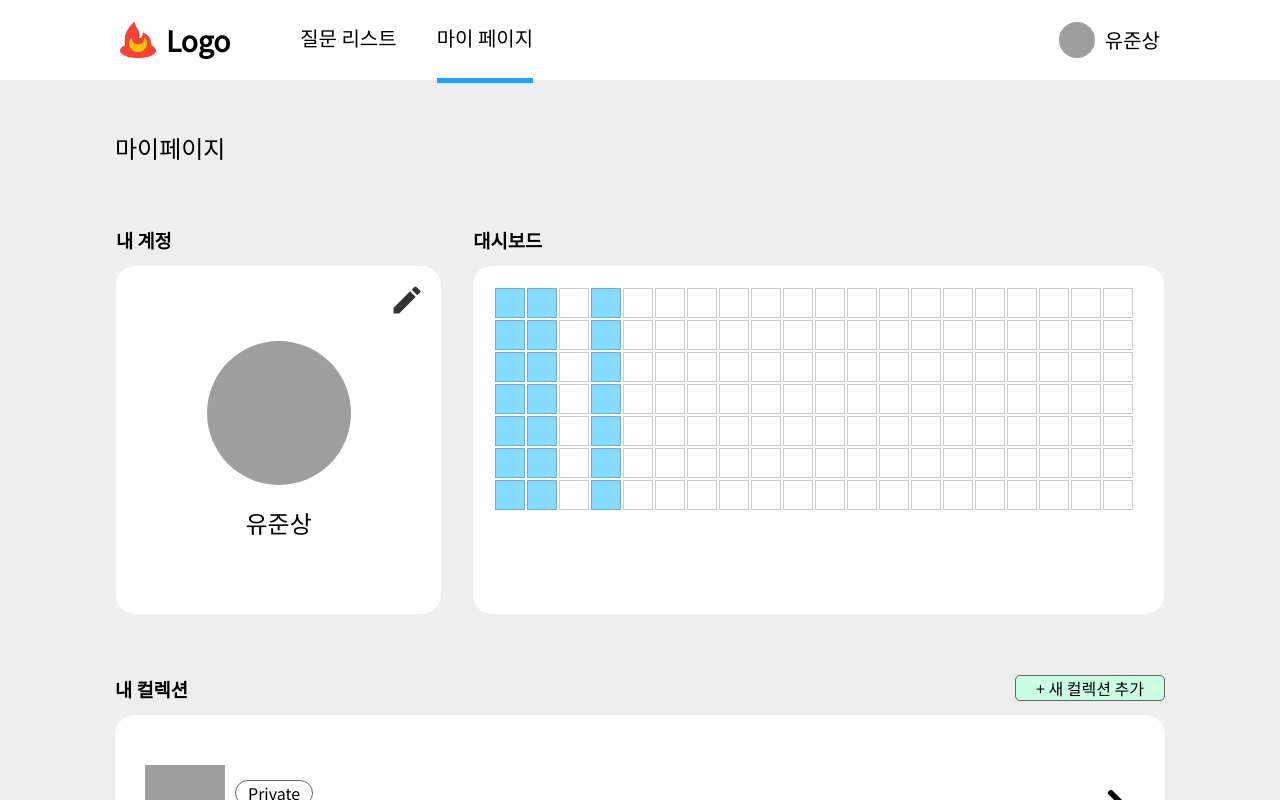
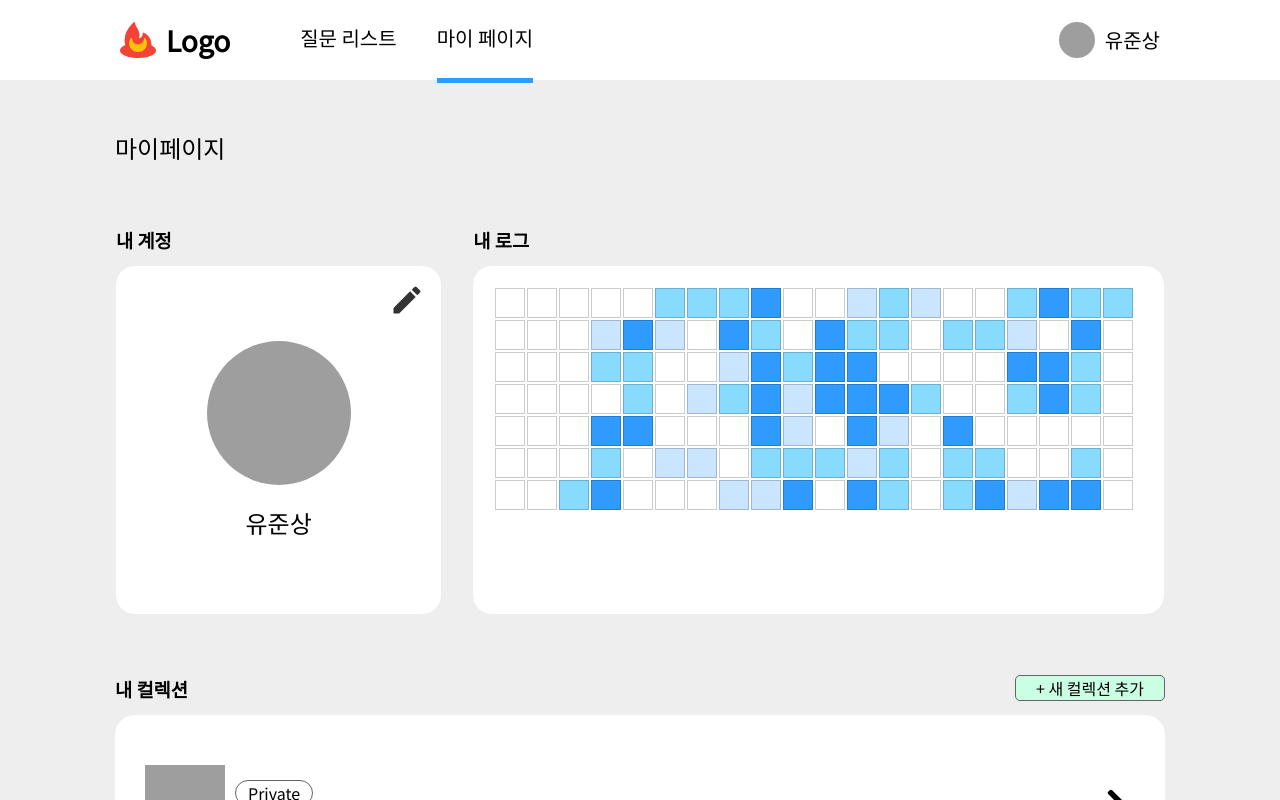
Before and after one commit to Interview-Master-Project/FrontEnd-JS, a Next.js app: page /mypage in a window 1280 px wide. Built offline with nearby package versions, Linux system fonts and the light colour scheme; grey boxes are pictures that could not be loaded.

Commit message:
Feat: 잔디밭 로그 로직 및 UI 완성

```diff
--- a/src/app/(afterLogin)/mypage/_component/DashBoard.tsx
+++ b/src/app/(afterLogin)/mypage/_component/DashBoard.tsx
@@ -1,54 +1,61 @@
 import styles from "./dashBoard.module.scss";
 import cx from "classnames";
-import dayOfYear from "dayjs/plugin/dayOfYear";
-import "dayjs/locale/ko";
+import { generateLogData } from "@/app/(afterLogin)/mypage/_function/generateLogData";
 import dayjs from "dayjs";
 
-dayjs.locale("ko");
-dayjs.extend(dayOfYear);
+export default function DashBoard() {
+  const CHECK_ROW = 7;
+  const CHECK_COL = 20;
 
-export default function DashBoard() {
-  const CHECK_ROW = 7; // 열 개수(고정)
-  const CHECK_COL = 20; // 행 개수(유동)
+  // 0. 더미 데이터 로그 생성
+  // 인수 - 현재 날짜
+  const data = generateLogData(dayjs().format("YYYY-MM-DD"));
 
-  // dummy data
-  const data = [
-    { date: "2024-09-09", count: 5 },
-    { date: "2024-09-08", count: 7 },
-    { date: "2024-09-07", count: 0 },
-    { date: "2024-09-06", count: 2 },
-    { date: "2024-09-05", count: 0 },
-    { date: "2024-09-04", count: 0 },
-  ];
+  // 1. 7열 20행짜리 배열 생성
+  const checkBoard = Array.from({ length: CHECK_ROW }, (_, rowIndex) =>
+    Array.from({ length: CHECK_COL }, (_, colIndex) => {
+      return { rowIndex, colIndex };
+    })
+  );
 
-  // date를 모눈종이 인덱스 숫자화 (by 현재 날짜)
-  // 오늘이 "2024-09-09" 이고 date가 "2024-09-08" 이라면 252 - 253 + CHECK_ROW * CHECK_COL
-  const formatDate = (date: string) => dayjs(date).dayOfYear();
-  // console.log(
-  //   formatDate("2024-09-08") -
-  //     formatDate(dayjs().format("YYYY-MM-DD")) +
-  //     CHECK_ROW * CHECK_COL
-  // );
+  // 2. count 최대 값 계산
+  const countsArr: number[] = [];
+  data.map(({ count }) => countsArr.push(count));
+  const maxCount = Math.max(...countsArr);
+
+  // 3. 과거 데이터 누락 시, 즉 데이터가 충분치 않은 경우 예외 테스트
+  for (let i = 0; i < 20; i++) {
+    data.pop();
+  }
 
   return (
     <div className={styles.dashboard}>
-      <h3>대시보드</h3>
+      <h3>내 로그</h3>
       <table className={styles.board}>
         <tbody>
-          {Array.from({ length: CHECK_ROW }).map((_, rowIndex) => (
-            <tr key={rowIndex}>
-              {Array.from({ length: CHECK_COL }).map((_, colIndex) => {
-                const dataIndex = colIndex;
-                const currentData = data[dataIndex];
+          {checkBoard.map((innerArr, rowIndex) => (
+            <tr key={`${rowIndex}_${Math.random()}`}>
+              {innerArr.map((box, colIndex) => {
+                // data 배열에서 해당하는 rowIndex와 colIndex를 가진 데이터가 있는 지 확인
+                let colorGrade = cx();
+                const targetData = data.find(
+                  (log) =>
+                    log.colIndex === colIndex && log.rowIndex === rowIndex
+                );
+                if (targetData === undefined || targetData.count === 0) {
+                  colorGrade = cx(styles.boardNone);
+                } else if (maxCount / 3 > targetData.count) {
+                  colorGrade = cx(styles.boardLight);
+                } else if (maxCount / 1.5 > targetData.count) {
+                  colorGrade = cx(styles.boardBase);
+                } else {
+                  colorGrade = cx(styles.boardDark);
+                }
 
                 return (
                   <td
-                    key={rowIndex}
-                    className={cx(
-                      currentData &&
-                        currentData.count !== 0 &&
-                        styles.boardColored
-                    )}
+                    key={`${colIndex}_${Math.random()}`}
+                    className={colorGrade}
                   ></td>
                 );
               })}
--- a/src/app/(afterLogin)/mypage/_component/dashBoard.module.scss
+++ b/src/app/(afterLogin)/mypage/_component/dashBoard.module.scss
@@ -28,6 +28,19 @@
   }
 }
 
-.boardColored {
+// 잔디밭 3단계 색
+.boardNone {
+  background-color: transparent;
+}
+
+.boardLight {
+  background-color: $theme-light;
+}
+
+.boardBase {
   background-color: $theme-base;
 }
+
+.boardDark {
+  background-color: $theme-dark;
+}
--- /dev/null
+++ b/src/app/(afterLogin)/mypage/_function/generateLogData.ts
@@ -0,0 +1,30 @@
+import dayjs from "dayjs";
+
+export function generateLogData(startDate: string) {
+  const data = [];
+  let currentDate = dayjs(startDate);
+
+  for (let colIndex = 19; colIndex >= 0; colIndex--) {
+    for (let rowIndex = 6; rowIndex >= 0; rowIndex--) {
+      // 만약 colIndex가 19라면 미래 날짜는 건너뛰기
+      if (colIndex === 19 && rowIndex > dayjs().day()) {
+        continue;
+      }
+
+      const count =
+        Math.random() < 0.5 ? 0 : Math.floor(Math.random() * 20) + 1;
+
+      data.push({
+        date: currentDate.format("YYYY-MM-DD"),
+        rowIndex,
+        colIndex,
+        count,
+      });
+
+      if (rowIndex === 0 && colIndex === 0) return data;
+      currentDate = currentDate.subtract(1, "day");
+    }
+  }
+
+  return data;
+}
```
